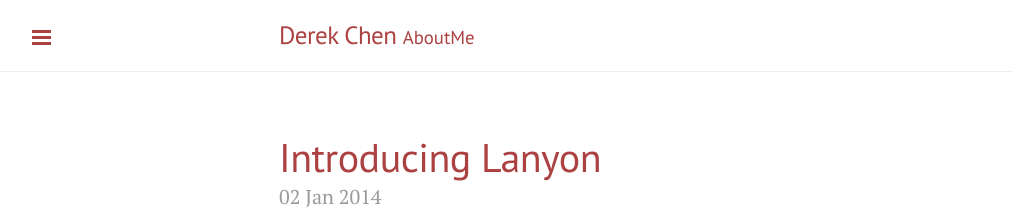
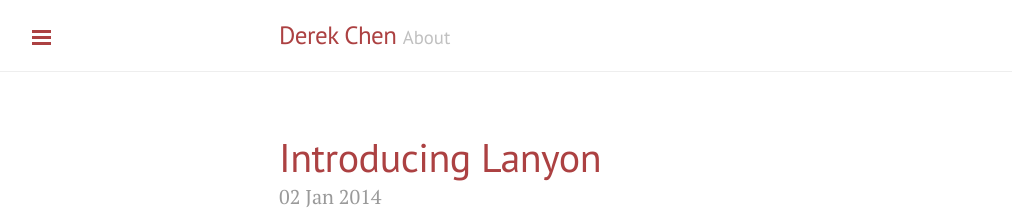
Before and after one commit to derektrc/derektrc.github.io, a Jekyll site: the page built from index.html, in a window 1280 px wide and 900 px high. Shown: the top 220 px of the window, without its empty margins (1-1013 px from the left). Built offline with Jekyll 4.4.1, drawn with Linux system fonts in a browser that asks for light colours; Markdown is read by kramdown in place of the engine named in the settings; the list of posts is cut into pages by our own code.

Commit message:
Update _config.yml

```diff
--- a/_config.yml
+++ b/_config.yml
@@ -7,7 +7,7 @@ permalink:        pretty
 
 # Setup
 title:            Derek Chen
-tagline:          '<a href="http://derektrc.github.io/about/" target="_blank">AboutMe</a>'
+tagline:          'About'
 description:      'A reserved <a href="http://jekyllrb.com" target="_blank">Jekyll</a> theme that places the utmost gravity on content with a hidden drawer. Made by <a href="https://twitter.com/mdo" target="_blank">@mdo</a>.'
 url:              http://derektrc.github.io
 baseurl:          '/'
```
